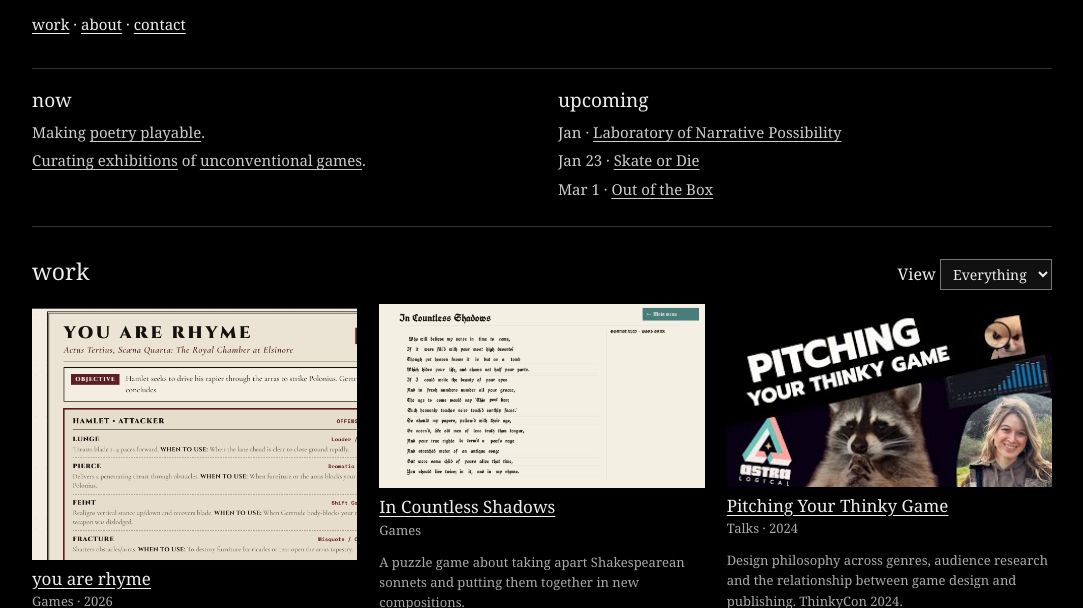
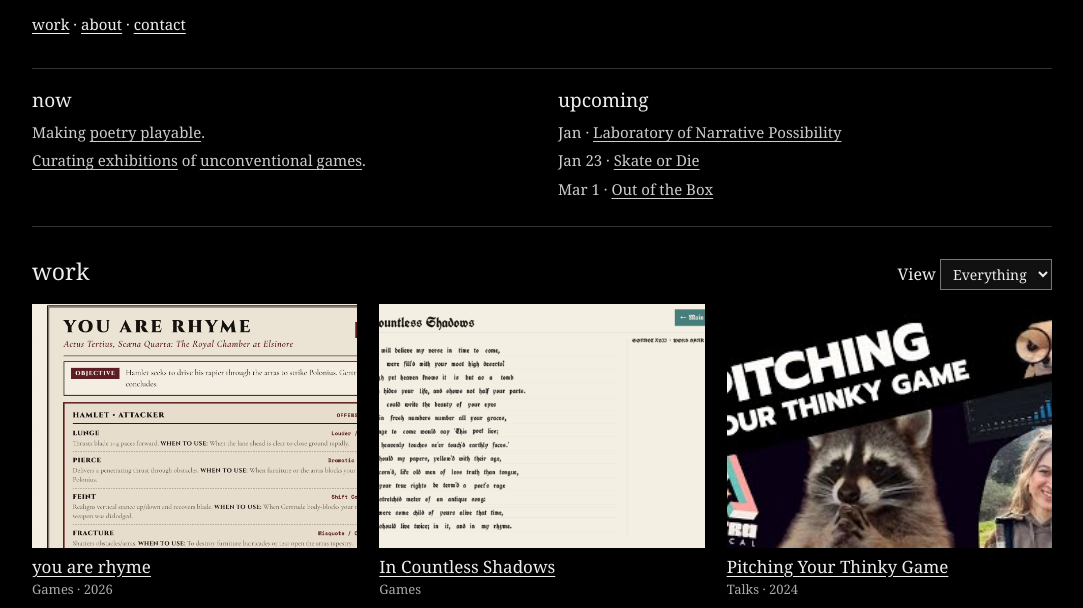
Before and after one commit to hlywa/portfolio-website, a plain HTML site: page index.html in a window 1280 px wide. Shown: the part 193-801 px from the top of the page, without its empty margins (98-1181 px from the left). Drawn offline with Linux system fonts and the light colour scheme.

Commit message:
Standardize work thumbnail proportions

```diff
--- a/archive.css
+++ b/archive.css
@@ -32,7 +32,7 @@ main>section { padding:30px 0; border-bottom:1px solid #333; scroll-margin-top:1
 select { padding:4px 8px; border:1px solid #777; background:#111; font-size:14px; }
 .gallery { display:grid; grid-template-columns:repeat(3,minmax(0,1fr)); gap:30px 22px; align-items:start; }
 .work-card { min-width:0; overflow-wrap:anywhere; }
-.work-card img { display:block; width:100%; height:auto; max-height:340px; object-fit:contain; object-position:left center; }
+.work-card img { display:block; width:100%; height:auto; aspect-ratio:4 / 3; object-fit:cover; object-position:center; }
 .work-card h3 { margin:8px 0 2px; }
 .meta { font-size:13px; color:#aaa; }
 #gallery-status { margin:14px 0 0; }
```
